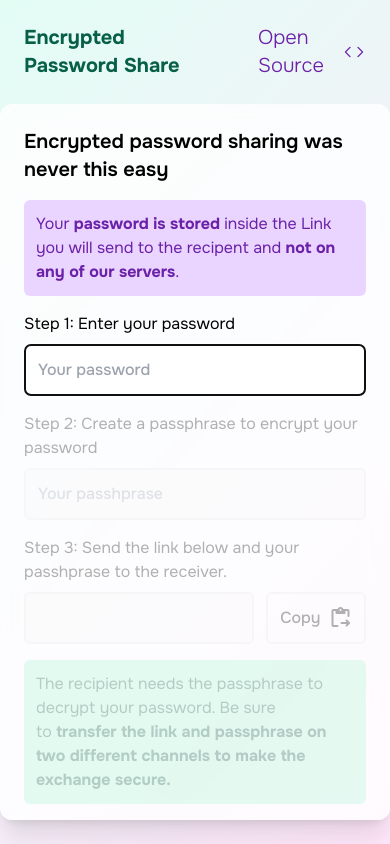
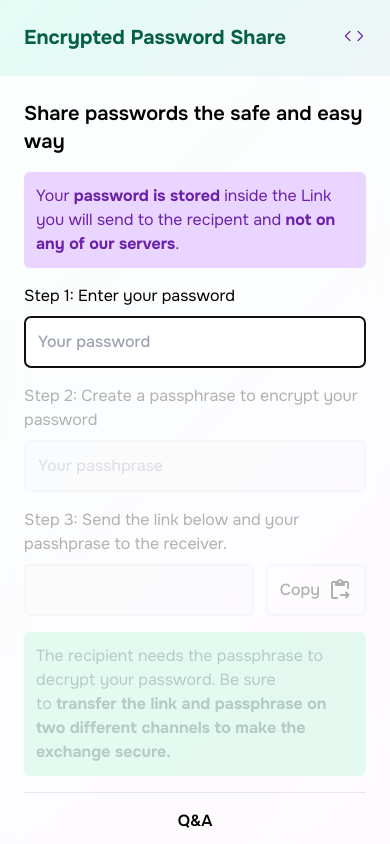
Before and after one commit to sandro-salzmann/safe-secret-share, a React (Vite) app: page / in a window 390 px wide. Built offline with nearby package versions, Linux system fonts and the light colour scheme.

Commit message:
feat: add mobile styling

```diff
--- a/src/components/header/header.tsx
+++ b/src/components/header/header.tsx
@@ -9,7 +9,7 @@ export const Header = () => {
           href={import.meta.env.VITE_GITHUB_REPO_URL}
           className="flex items-center gap-1.5"
         >
-          Open Source
+          <span className="max-md:hidden">Open Source</span>
           <span className="material-symbols-rounded light">code</span>
         </a>
       </h1>
--- a/src/pages/app.tsx
+++ b/src/pages/app.tsx
@@ -80,9 +80,9 @@ export const App = () => {
       <DecryptModal />
       <div className="app flex h-screen flex-col">
         <Header />
-        <main className="mx-auto mb-6 max-w-xl self-start overflow-y-auto rounded-xl bg-[rgba(255,255,255,0.8)] p-6 shadow-xl backdrop-blur-md">
+        <main className="mx-auto max-w-full self-start overflow-y-auto bg-[rgba(255,255,255,0.8)] p-6 backdrop-blur-md max-md:flex-grow md:mb-6 md:max-w-xl md:rounded-xl md:shadow-xl">
           <p className="mb-4 text-xl font-semibold">
-            Encrypted password sharing was never this easy
+            Share passwords the safe and easy way
           </p>
           <Message className="my-4 bg-purple-200 text-purple-800">
             <>
```
